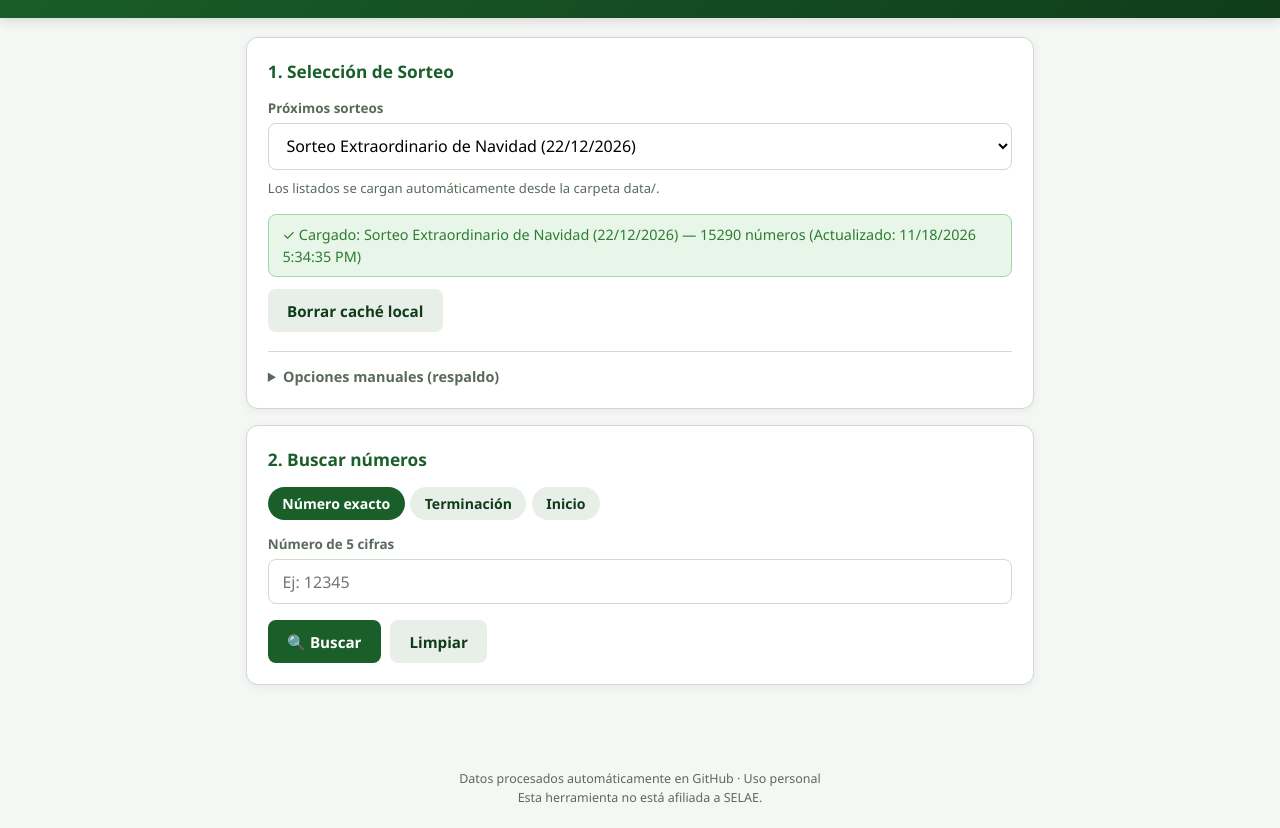
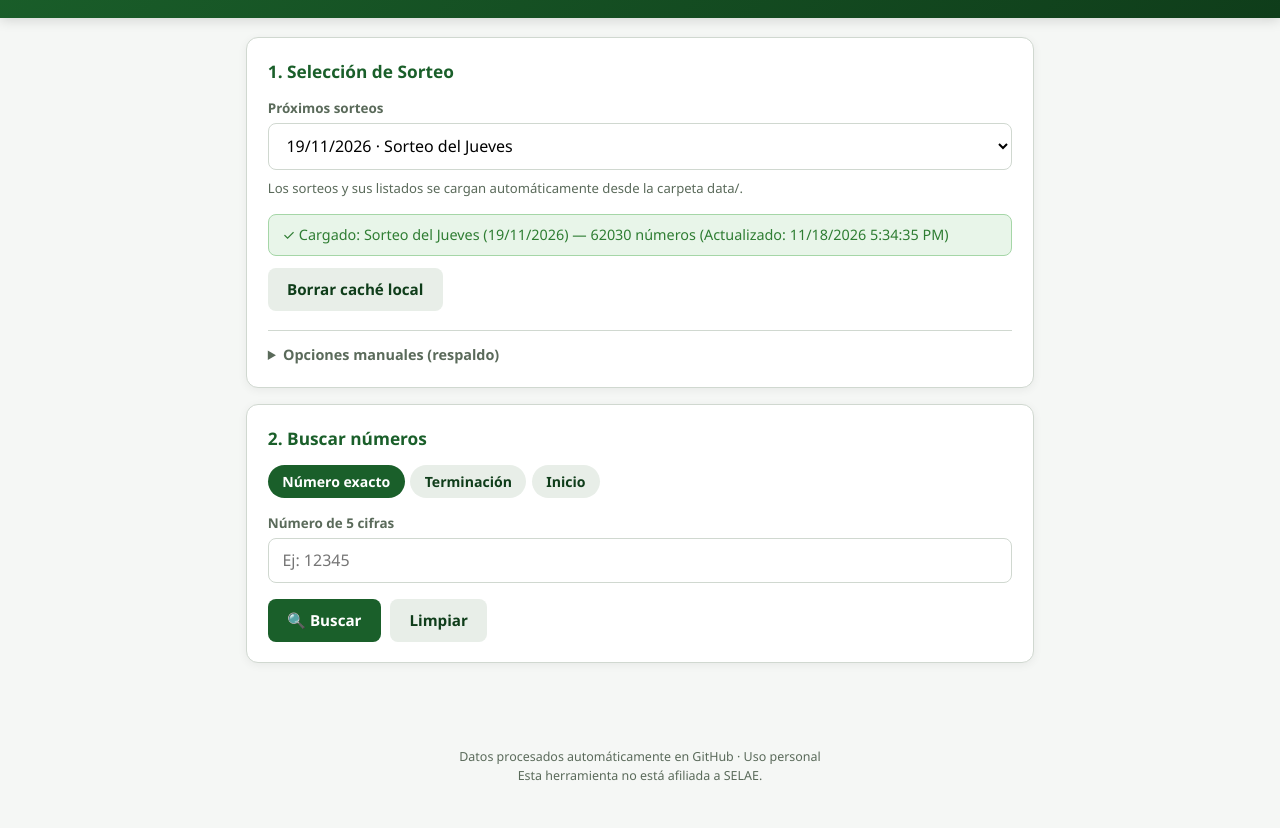
Before and after one commit to cebrich/SorteosAuto, a plain HTML site: page index.html in a window 1280 px wide. Shown: the part 84-912 px from the top of the page. After the commit the page ends 890 px from the top, so only its background shows below. Drawn offline with Linux system fonts and the light colour scheme.

Commit message:
Add files via upload

```diff
--- a/index.html
+++ b/index.html
@@ -90,7 +90,7 @@
         <select id="sorteoSelect">
           <option value="">-- Selecciona un sorteo --</option>
         </select>
-        <p class="hint">Los listados se cargan automáticamente desde la carpeta data/.</p>
+        <p class="hint">Los sorteos y sus listados se cargan automáticamente desde la carpeta data/.</p>
       </div>
 
       <div class="status" id="status"></div>
@@ -186,25 +186,57 @@
     const btnSelectFile = document.getElementById('btnSelectFile');
     const fileInput = document.getElementById('fileInput');
 
-    const availableDraws = [
-      { key: 'navidad', name: 'Sorteo Extraordinario de Navidad', date: '22/12/2026' },
-      { key: 'nino', name: 'Sorteo Extraordinario de "El Niño"', date: '06/01/2027' },
-      { key: 'jueves', name: 'Sorteo del Jueves', date: 'Próximo Jueves' },
-      { key: 'sabado', name: 'Sorteo del Sábado', date: 'Próximo Sábado' }
+    // Respaldo si no existe data/sorteos.json: los 4 archivos de siempre.
+    const fallbackDraws = [
+      { key: 'data/navidad.csv', name: 'Sorteo Extraordinario de Navidad', date: '22/12/2026' },
+      { key: 'data/nino.csv', name: 'Sorteo Extraordinario de "El Niño"', date: '06/01/2027' },
+      { key: 'data/jueves.csv', name: 'Sorteo del Jueves', date: 'Próximo Jueves' },
+      { key: 'data/sabado.csv', name: 'Sorteo del Sábado', date: 'Próximo Sábado' }
     ];
 
-    function initDropdown() {
+    let availableDraws = [];
+
+    function formatFecha(iso) {
+      const [y, m, d] = iso.split('-');
+      return `${d}/${m}/${y}`;
+    }
+
+    // Lee data/sorteos.json (lo genera el script) con todos los sorteos disponibles.
+    async function loadDrawList() {
+      try {
+        const response = await fetch(`data/sorteos.json?v=${new Date().getTime()}`);
+        if (!response.ok) throw new Error('sin sorteos.json');
+        const list = await response.json();
+        if (!Array.isArray(list) || list.length === 0) throw new Error('lista vacía');
+        return list.map(s => ({
+          key: s.archivo,
+          name: s.nombre,
+          date: formatFecha(s.fecha),
+          iso: s.fecha
+        }));
+      } catch (err) {
+        return fallbackDraws;
+      }
+    }
+
+    async function initDropdown() {
+      availableDraws = await loadDrawList();
+
       sorteoSelect.innerHTML = '<option value="">-- Selecciona un sorteo --</option>';
       availableDraws.forEach(draw => {
         const opt = document.createElement('option');
         opt.value = draw.key;
-        opt.textContent = `${draw.name} (${draw.date})`;
+        opt.textContent = `${draw.date} · ${draw.name}`;
         sorteoSelect.appendChild(opt);
       });
 
-      // Seleccionar por defecto Navidad directamente sin bloqueos de HEAD
-      sorteoSelect.value = 'navidad';
-      cargarCSVRemoto('navidad');
+      // Por defecto Navidad; si no está, el primer sorteo de la lista.
+      const navidad = availableDraws.find(d => d.key.includes('navidad') || d.name.includes('Navidad'));
+      const porDefecto = navidad || availableDraws[0];
+      if (porDefecto) {
+        sorteoSelect.value = porDefecto.key;
+        cargarCSVRemoto(porDefecto.key);
+      }
     }
 
     async function cargarCSVRemoto(key) {
@@ -212,11 +244,12 @@
 
       const drawInfo = availableDraws.find(d => d.key === key);
       const nombreSorteo = drawInfo ? `${drawInfo.name} (${drawInfo.date})` : key;
+      const archivo = key;
 
       showStatus(`Cargando ${nombreSorteo} desde el servidor...`, 'ok');
 
       try {
-        const response = await fetch(`data/${key}.csv?v=${new Date().getTime()}`);
+        const response = await fetch(`${archivo}?v=${new Date().getTime()}`);
         if (!response.ok) throw new Error('El archivo aún no está subido en la carpeta data/');
 
         let fechaArchivoStr = '';
@@ -229,7 +262,7 @@
         const text = await response.text();
         parseCSV(text, nombreSorteo, fechaArchivoStr);
       } catch (err) {
-        showStatus(`Aviso: No se pudo cargar ${key}.csv (${err.message})`, 'error');
+        showStatus(`Aviso: No se pudo cargar ${archivo} (${err.message})`, 'error');
         disableSearch();
       }
     }
```
